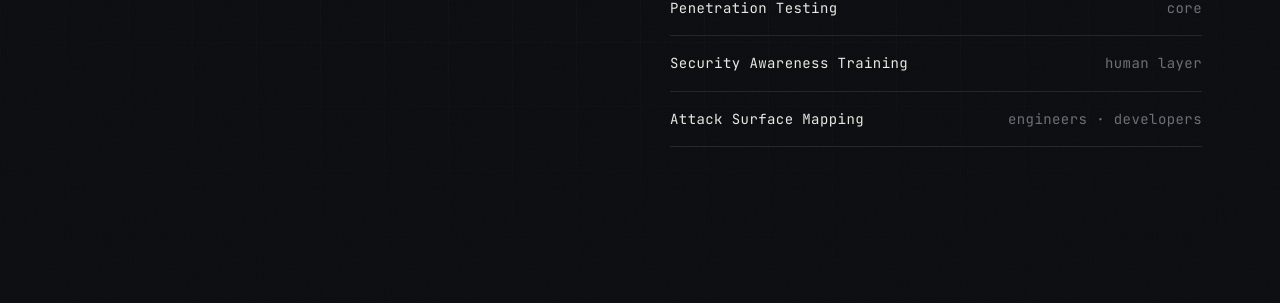
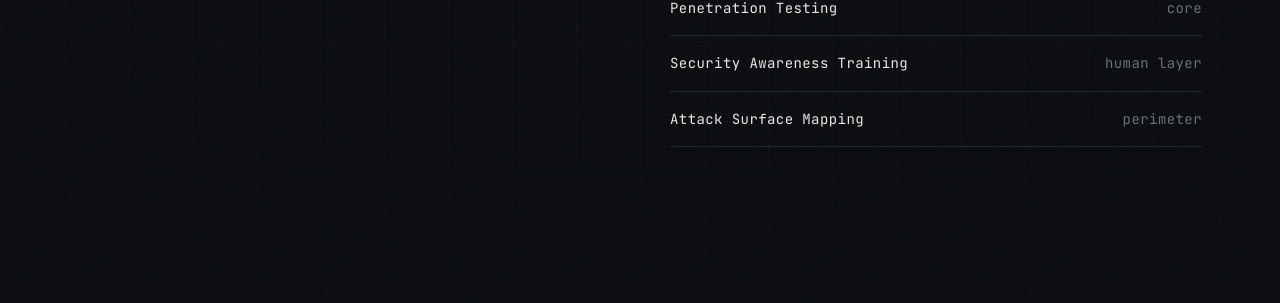
Before and after one commit to soutzis/soutzis.github.io, a Jekyll site: the page built from index.md, in a window 1280 px wide and 900 px high, scrolled down 2183 px. Shown: the part 150-453 px from the top of the window. Built offline with Jekyll 4.4.1, drawn with Linux system fonts in a browser that asks for light colours.

Commit message:
minor fixes

```diff
--- a/_layouts/default.html
+++ b/_layouts/default.html
@@ -4,7 +4,7 @@
   <meta charset="utf-8">
   <meta name="viewport" content="width=device-width, initial-scale=1">
   <meta name="theme-color" content="#0a0c10">
-  <link rel="icon" href="{{ '/assets/img/favicon2.svg' | relative_url }}" type="image/svg+xml">
+  <link rel="icon" href="{{ '/assets/img/favicon.svg' | relative_url }}" type="image/svg+xml">
   <link rel="preconnect" href="https://fonts.googleapis.com">
   <link rel="preconnect" href="https://fonts.gstatic.com" crossorigin>
   <link href="https://fonts.googleapis.com/css2?family=Archivo:wght@500;700;900&family=JetBrains+Mono:wght@400;500;700&family=Newsreader:ital,opsz,wght@0,6..72,400;0,6..72,500;1,6..72,400&display=swap" rel="stylesheet">
--- a/_layouts/home.html
+++ b/_layouts/home.html
@@ -61,7 +61,7 @@ layout: default
         <ul class="focus-list reveal">
           <li>Penetration Testing <span>core</span></li>
           <li>Security Awareness Training <span>human layer</span></li>
-          <li>Attack Surface Mapping <span>engineers &middot; developers</span></li>
+          <li>Attack Surface Mapping <span>perimeter</span></li>
         </ul>
       </div>
     </div>
```
Also changed, not shown: assets/img/favicon.svg.
